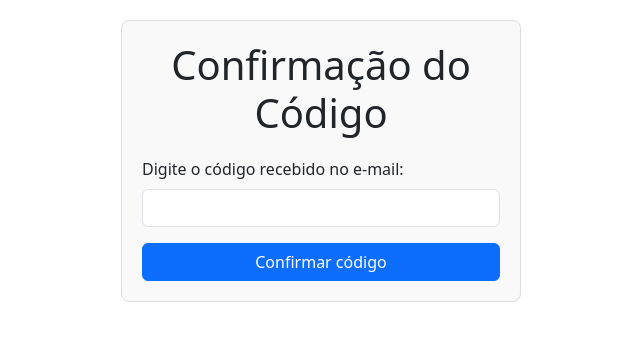
After one commit to Gutobiel/Marca-ai, a Django app: page /confirmar-codigo/ in a window 1280 px wide. The commit adds this page. Shown: the top 341 px of the page, without its empty margins (319-959 px from the left). Run offline with Django 5.2, Linux system fonts and the light colour scheme.

Commit message:
reset de senha funcionando, erro no login corrigido

```diff
--- /dev/null
+++ b/core/templates/confirmar_codigo.html
@@ -0,0 +1,51 @@
+<!DOCTYPE html>
+<html lang="en">
+<head>
+    <meta charset="UTF-8">
+    <meta name="viewport" content="width=device-width, initial-scale=1.0">
+    <title>Confirme o Código</title>
+    <link href="https://cdn.jsdelivr.net/npm/bootstrap@5.3.0-alpha3/dist/css/bootstrap.min.css" rel="stylesheet">
+    <style>
+        body {
+            padding: 20px;
+        }
+        .form-container {
+            max-width: 400px;
+            margin: 0 auto;
+            padding: 20px;
+            border: 1px solid #ddd;
+            border-radius: 8px;
+            background-color: #f9f9f9;
+        }
+        h1 {
+            text-align: center;
+            margin-bottom: 20px;
+        }
+        .alert {
+            margin-top: 10px;
+        }
+    </style>
+</head>
+<body>
+    <div class="form-container">
+        <h1>Confirmação do Código</h1>
+        <form method="POST">
+            {% csrf_token %}
+            <div class="mb-3">
+                <label for="token" class="form-label">Digite o código recebido no e-mail:</label>
+                <input type="text" name="token" id="token" class="form-control" required>
+            </div>
+            <button type="submit" class="btn btn-primary w-100">Confirmar código</button>
+        </form>
+        {% if messages %}
+        <div class="alert alert-warning mt-3">
+            <ul class="mb-0">
+                {% for message in messages %}
+                <li>{{ message }}</li>
+                {% endfor %}
+            </ul>
+        </div>
+        {% endif %}
+    </div>
+</body>
+</html>
--- a/core/views.py
+++ b/core/views.py
@@ -1,3 +1,4 @@
+from cProfile import Profile
 from django.shortcuts import render
 from django.shortcuts import render, redirect
 from django.contrib.auth import authenticate, login
@@ -15,6 +16,7 @@ from .forms import UserRegistrationForm
 from django.contrib.auth.models import User
 from django.contrib.auth import login as auth_login
 from django.contrib.auth.backends import ModelBackend
+from .models import PasswordResetToken
 
 def user_login_view(request):
     return render(request, 'login.html')
@@ -68,23 +70,20 @@ def user_login(request):
         password = request.POST['password']
         print(f"Tentando login com: Email: {email} e Senha: {password}")  # Debug
 
-        # Busca o usuário pelo email
-        try:
-            user = User.objects.get(email=email)  # Aqui você pega o usuário pelo e-mail
-        except User.DoesNotExist:
-            user = None
+        # Autentica o usuário com base no e-mail e senha
+        user = authenticate(request, username=email, password=password)
 
-        if user is not None and user.check_password(password):  # Verifica se a senha está correta
-            login(request, user)
+        if user is not None:
+            # Garante que o perfil do usuário exista
+            if not hasattr(user, 'profile'):
+                Profile.objects.create(user=user)
+
+            login(request, user, backend='django.contrib.auth.backends.ModelBackend')  # Login com backend explícito
             return redirect('home')
         else:
             messages.error(request, 'Email ou senha incorretos.')
 
     return render(request, 'login.html')
-
-
-def partidas(request):
-    return render(request, 'partidas.html')
 
 
 @csrf_exempt
@@ -114,3 +113,54 @@ def listar_pontos(request):
 def mapa_e_lista(request):
     pontos = Ponto.objects.all()
     return render(request, 'mapa_lista.html', {'pontos': pontos})
+
+from django.contrib.auth.hashers import make_password
+
+import random
+
+def enviar_codigo(request):
+    if request.method == 'POST':
+        email = request.POST.get('email')
+        try:
+            usuario = User.objects.get(email=email)
+            codigo = random.randint(100000, 999999)  # Gera um código de 6 dígitos
+            usuario.profile.codigo_recuperacao = codigo  # Supondo que o modelo Profile tenha esse campo
+            usuario.profile.save()
+
+            send_mail(
+                'Código de Redefinição de Senha',
+                f'Seu código para redefinir a senha é: {codigo}',
+                'seu_email@exemplo.com',  # Substitua pelo seu e-mail de envio
+                [email],
+                fail_silently=False,
+            )
+            messages.success(request, 'Código enviado para o seu e-mail.')
+            return redirect('confirmar_codigo')
+        except User.DoesNotExist:
+            messages.error(request, 'E-mail não encontrado.')
+    return render(request, 'enviar_codigo.html')
+
+def confirmar_codigo(request):
+    if request.method == 'POST':
+        token = request.POST.get('token')
+        try:
+            profile = request.user.profile  # Ajuste conforme sua relação com User
+            if str(profile.codigo_recuperacao) == token:
+                profile.codigo_recuperacao = None  # Apaga o código após uso
+                profile.save()
+                return redirect('redefinir_senha')
+            else:
+                messages.error(request, 'Código inválido.')
+        except AttributeError:
+            messages.error(request, 'Erro interno, tente novamente.')
+    return render(request, 'confirmar_codigo.html')
+
+def redefinir_senha(request):
+    if request.method == 'POST':
+        nova_senha = request.POST.get('password')
+        user = request.user
+        user.password = make_password(nova_senha)
+        user.save()
+        messages.success(request, 'Senha redefinida com sucesso.')
+        return redirect('login')
+    return render(request, 'redefinir_senha.html')
--- a/marca_ai/urls.py
+++ b/marca_ai/urls.py
@@ -19,6 +19,9 @@ from core import views
 from django.contrib import admin
 from django.urls import path
 from django.urls import include, path
+from django.contrib.auth import views as auth_views
+
+
 
 urlpatterns = [
     path("admin/", admin.site.urls),
@@ -29,4 +32,7 @@ urlpatterns = [
     path('salvar-ponto/', views.salvar_ponto, name='salvar_ponto'),
     path('listar-pontos/', views.listar_pontos, name='listar_pontos'),
     path('mapa-e-lista/', views.mapa_e_lista, name='mapa_e_lista'),
+    path('enviar-codigo/', views.enviar_codigo, name='enviar-codigo'),
+    path('confirmar-codigo/', views.confirmar_codigo, name='confirmar_codigo'),
+    path('redefinir-senha/', views.redefinir_senha, name='redefinir_senha'),
 ]
```
Also changed, not shown: core/models.py (+40 -0 lines), core/templates/enviar_codigo.html (added, +38 -0 lines), core/templates/login.html (+8 -4 lines), core/templates/redefinir_senha.html (added, +51 -0 lines), core/migrations/0003_passwordresettoken_profile.py (added), db.sqlite3.
